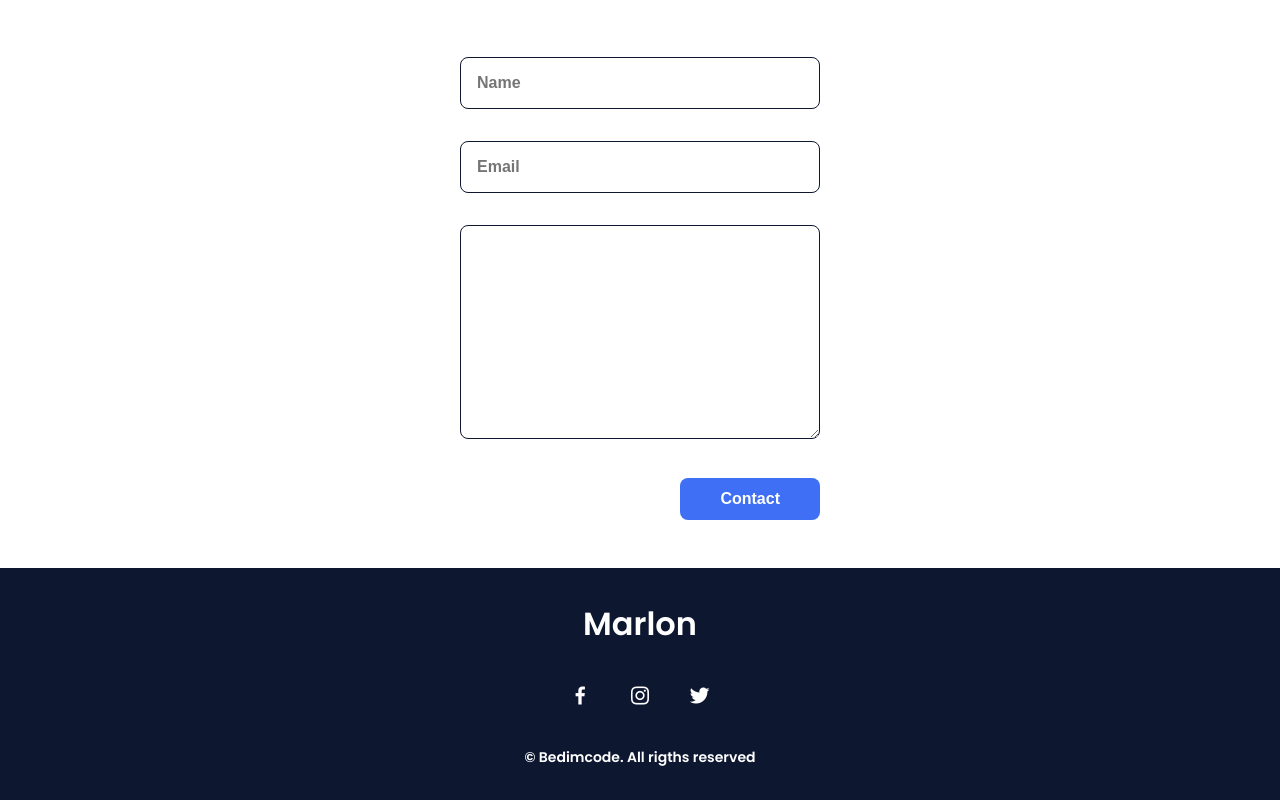
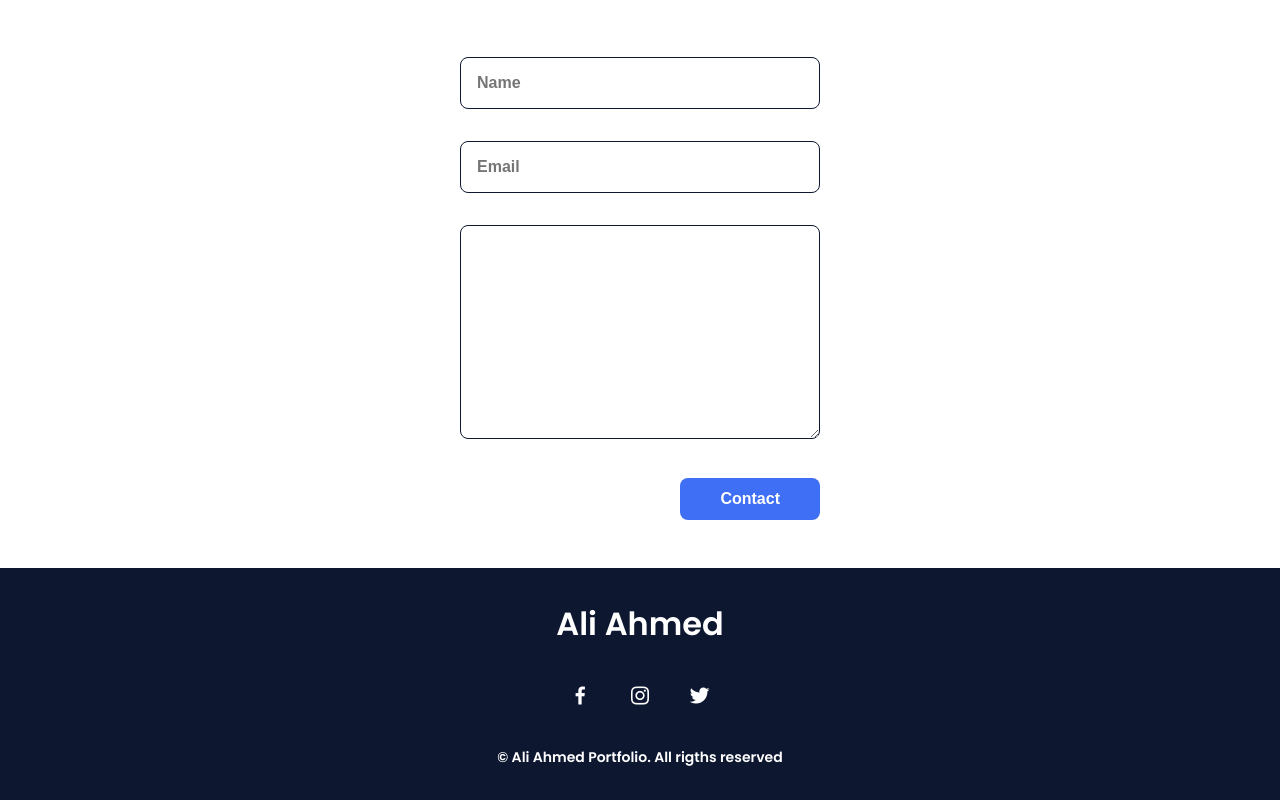
Before and after one commit to Muhammad-Yaqoob-4110/Ali-Ahmed-Portfolio, a plain HTML site: page index.html in a window 1280 px wide. Shown: the part 2615-3415 px from the top of the page. Drawn offline with nearby package versions, Linux system fonts and the light colour scheme.

Commit message:
add footer in portfolio

```diff
--- a/index.html
+++ b/index.html
@@ -188,13 +188,13 @@
 
         <!--===== FOOTER =====-->
         <footer class="footer">
-            <p class="footer__title">Marlon</p>
+            <p class="footer__title">Ali Ahmed</p>
             <div class="footer__social">
                 <a href="#" class="footer__icon"><i class='bx bxl-facebook' ></i></a>
                 <a href="#" class="footer__icon"><i class='bx bxl-instagram' ></i></a>
                 <a href="#" class="footer__icon"><i class='bx bxl-twitter' ></i></a>
             </div>
-            <p class="footer__copy">&#169; Bedimcode. All rigths reserved</p>
+            <p class="footer__copy">&#169; Ali Ahmed Portfolio. All rigths reserved</p>
         </footer>
 
 
```
